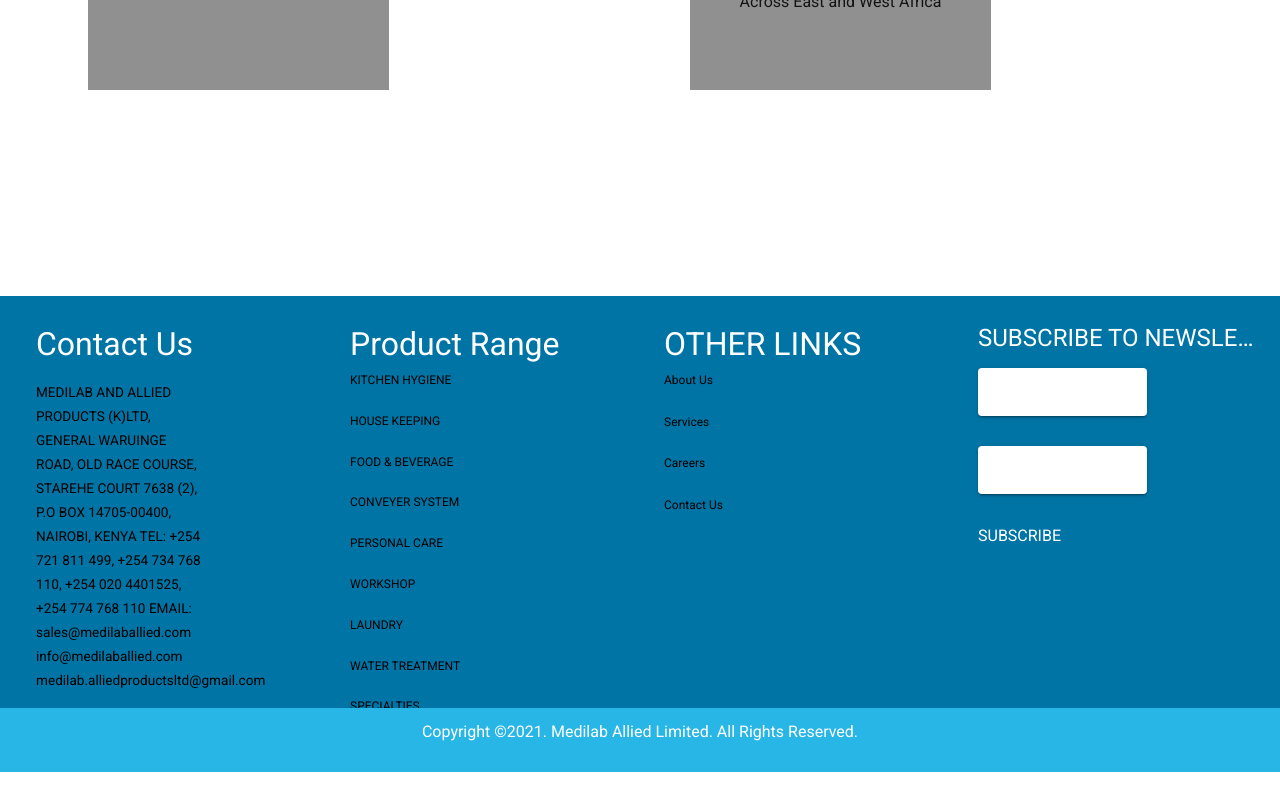
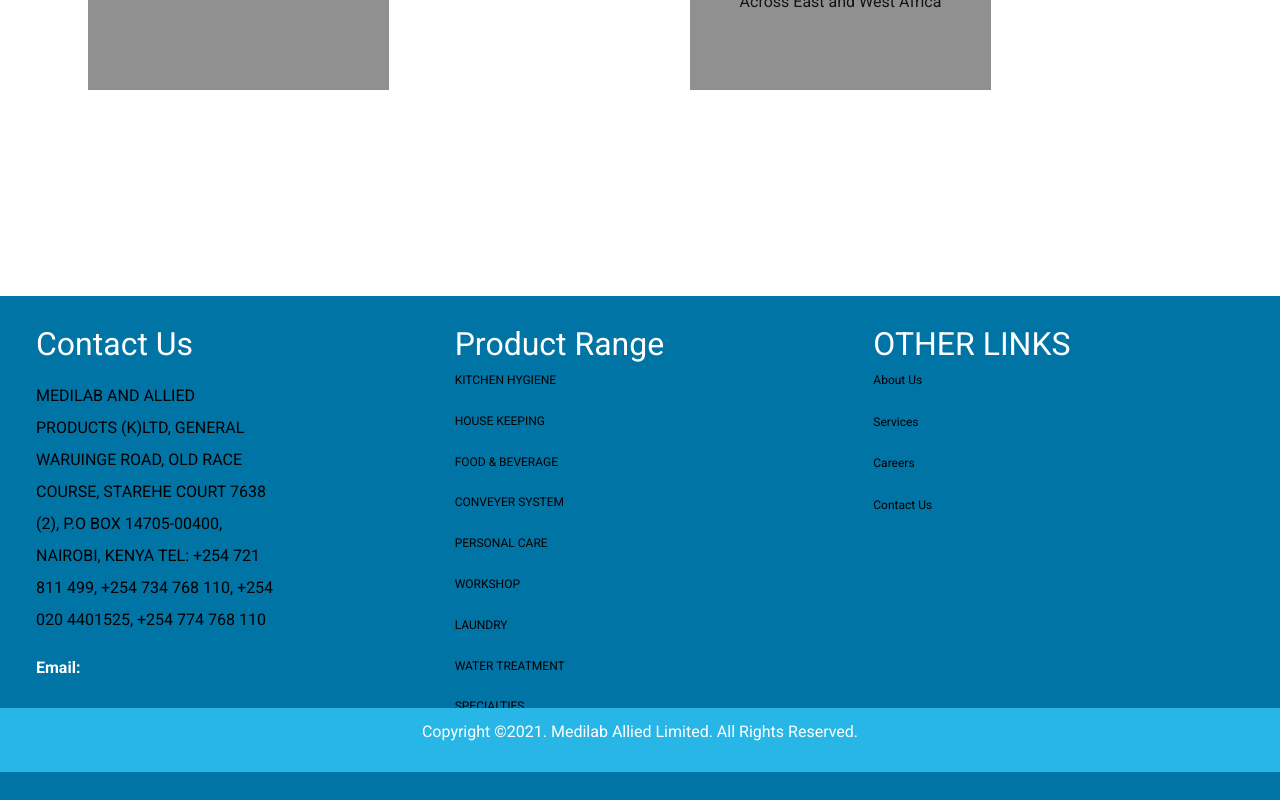
Before and after one commit to michaelmurwayi/odex, a Vue app: page /about in a window 1280 px wide. Shown: the part 1192-1992 px from the top of the page. Before the commit the page ends 1964 px from the top, so only its background shows below. Built offline with nearby package versions, Linux system fonts and the light colour scheme.

Commit message:
compressing for production

```diff
--- a/src/components/Footer.vue
+++ b/src/components/Footer.vue
@@ -2,10 +2,10 @@
   <v-app>
     <v-footer dark padless inset fluid class="footer">
     <div class="col-md-12 row" style="background-color:#0074a5; position:relative; left:12px">
-      <div class="col-md-3">
+      <div class="col-md-4">
         <v-app-bar-title class="ml-3" style="font-size:4vh;">Contact Us </v-app-bar-title>
-        <div class="col-md-8" style="line-height: 1.5em;">
-        <p style="font-size:1.7vh; color:black">
+        <div class="col-md-8" style="line-height: 2.0em;">
+        <p style="font-size:2vh; color:black;">
           MEDILAB AND ALLIED PRODUCTS (K)LTD,
           GENERAL WARUINGE ROAD,
           OLD RACE COURSE, STAREHE COURT 7638 (2),
@@ -14,15 +14,16 @@
           TEL: +254 721 811 499, +254 734 768
           110, +254 020 4401525, +254 774 768
           110
-          EMAIL: sales@medilaballied.com
-          info@medilaballied.com
-
-          medilab.alliedproductsltd@gmail.com
         </p>
+          <p> <strong>Email:</strong></p>
+          <router-link to="" class="links"> info@medilaballied.com</router-link>
+          <router-link to="" class="links">
+           medilab.alliedproductsltd@gmail.com
+          </router-link>
       </div>
       </div>
 
-      <div class="col-md-3">
+      <div class="col-md-4">
         <v-app-bar-title class="ml-3" style="font-size:4vh;">Product Range </v-app-bar-title>
         <div class="col-md-8" v-for="product in products_label" :key= product style="line-height:0.05em;">
         <p style="font-size:1.5vh; color:black">
@@ -31,42 +32,14 @@
       </div>
       </div>
 
-      <div class="col-md-3">
+      <div class="col-md-4">
         <v-app-bar-title class="ml-3" style="font-size:4vh;">OTHER LINKS</v-app-bar-title>
         <div class="col-md-8" v-for="link in other_links" :key= link style="line-height:0.1em;">
         <p style="font-size:1.5vh; color:black"> {{ link }} </p>
       </div>
       </div>
 
-      <div class="col-md-3">
-        <v-app-bar-title class="ml-3" style="font-size:3vh;">SUBSCRIBE TO NEWSLETTER </v-app-bar-title>
-        <div class="col-md-8">
-        <v-text-field
-            name="search"
-            label="Search"
-            placeholder= "search"
-            height="5%"
-            width= "30%"
-            background-color="white"
-            solo
-          >
-      </v-text-field>
-        <v-text-field
-            name="search"
-            label="Search"
-            placeholder= "Subscribe"
-            height="5%"
-            width= "50%"
-            background-color="white"
-            solo
-          >
-      </v-text-field>
-        <button  class="btn btn-primary">SUBSCRIBE</button>
-
       </div>
-      </div>
-
-    </div>
     <div class="col-md-12 copyright text-center">
     <p> Copyright ©{{ new Date().getFullYear() }}. Medilab Allied Limited. All Rights Reserved.</p>
 
@@ -88,6 +61,9 @@
      position:absolute;
      top:50vh;
   }
+  .links{
+  color: white;
+}
 
 @media only screen and (max-width: 768px) {
   .footer{
@@ -103,6 +79,9 @@
      top:175vh;
      left: 10px;
   }
+  .links{
+  color: white;
+}
 }
 </style>
 <script lang="ts">
--- a/src/components/homeFooter.vue
+++ b/src/components/homeFooter.vue
@@ -80,6 +80,9 @@
      left: 0px;
      right: 0px;
   }
+  .links{
+  color: white;
+}
 }
 </style>
 <script lang="ts">
--- a/src/components/servicesMain.vue
+++ b/src/components/servicesMain.vue
@@ -1,6 +1,6 @@
 <template>
     <v-app>
-    <v-carousel hide-delimiters :controls="false" :show-arrows="false" :indicators="false" style=" background-color:red; height:600px;position:absolute; top:-16.5vh"
+    <v-carousel hide-delimiters :controls="false" :show-arrows="false" :indicators="false" style="height:600px;position:absolute; top:-16.5vh"
     >
     <v-carousel-item
       v-for="(item,i) in slides"
```
